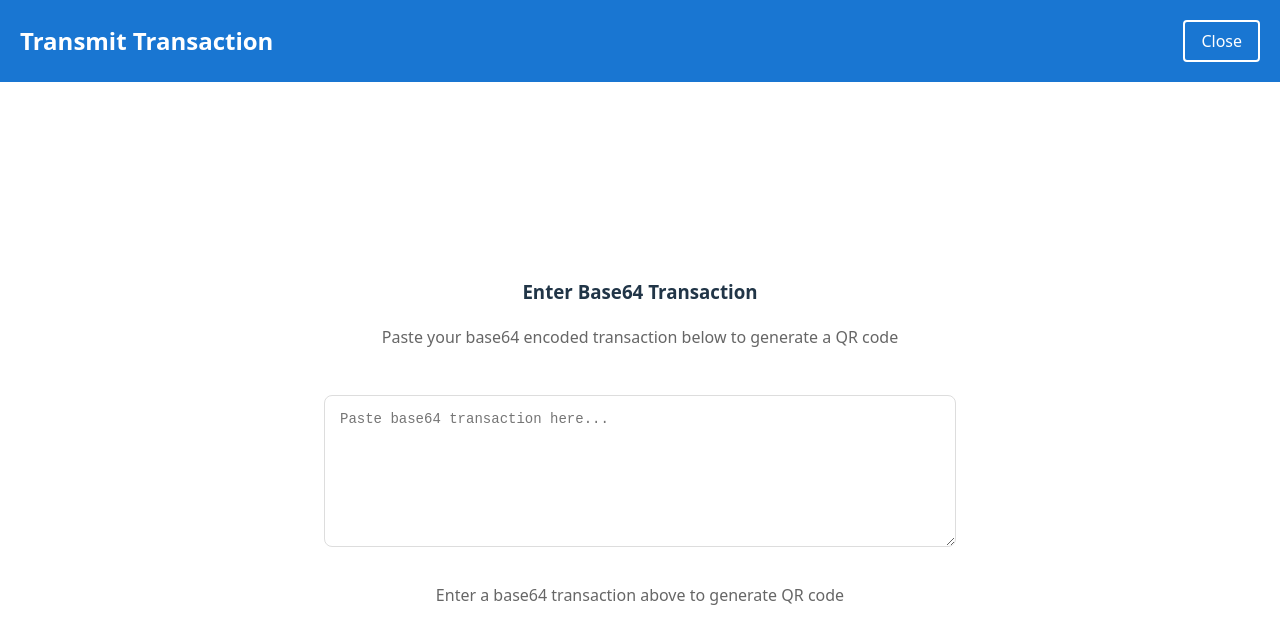
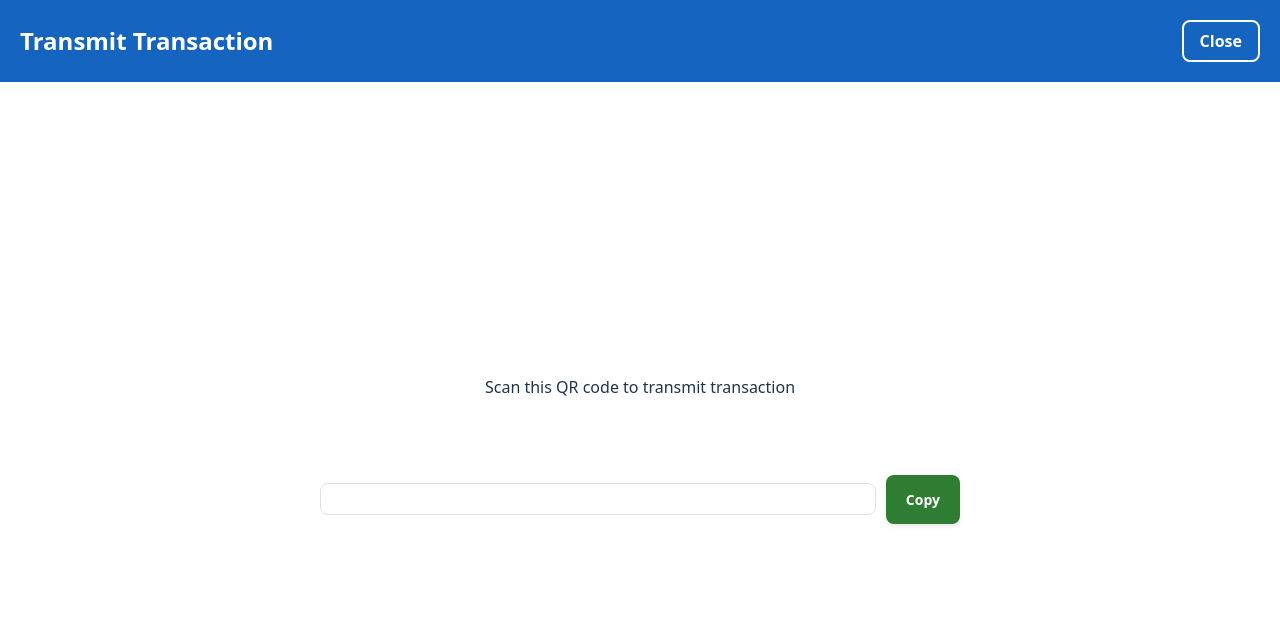
Before and after one commit to bsv-blockchain-demos/Pay-QuickR, a React (Vite) app: page /transmit in a window 1280 px wide. Shown: the top 644 px of the page. Built offline with nearby package versions, Linux system fonts and the light colour scheme; what @bsv/sdk would draw is missing.

Commit message:
leaps and bounds

```diff
--- a/src/components/QRDisplay.tsx
+++ b/src/components/QRDisplay.tsx
@@ -2,11 +2,13 @@ import React, { useEffect, useState } from 'react';
 import { generatePublicKeyQR } from '../utils/qrCodeUtils';
 
 interface QRDisplayProps {
-  publicKey: string;
+  data: string;
+  title: string;
+  description: string;
   onClose: () => void;
 }
 
-export const QRDisplay: React.FC<QRDisplayProps> = ({ publicKey, onClose }) => {
+export const QRDisplay: React.FC<QRDisplayProps> = ({ data, title, description, onClose }) => {
   const [qrCodeDataUrl, setQrCodeDataUrl] = useState<string>('');
   const [loading, setLoading] = useState<boolean>(true);
 
@@ -14,7 +16,7 @@ export const QRDisplay: React.FC<QRDisplayProps> = ({ publicKey, onClose }) => {
     const generateQR = async () => {
       try {
         setLoading(true);
-        const qrDataUrl = await generatePublicKeyQR(publicKey, {
+        const qrDataUrl = await generatePublicKeyQR(data, {
           size: 600,
           errorCorrectionLevel: 'M',
           margin: 1
@@ -28,11 +30,11 @@ export const QRDisplay: React.FC<QRDisplayProps> = ({ publicKey, onClose }) => {
     };
 
     generateQR();
-  }, [publicKey]);
+  }, [data]);
 
   const copyToClipboard = async () => {
     try {
-      await navigator.clipboard.writeText(publicKey);
+      await navigator.clipboard.writeText(data);
     } catch (error) {
       console.error('Failed to copy to clipboard:', error);
     }
@@ -58,7 +60,7 @@ export const QRDisplay: React.FC<QRDisplayProps> = ({ publicKey, onClose }) => {
         justifyContent: 'space-between',
         alignItems: 'center'
       }}>
-        <h2 style={{ margin: 0 }}>Receive Payment</h2>
+        <h2 style={{ margin: 0 }}>{title}</h2>
         <button
           onClick={onClose}
           style={{
@@ -96,8 +98,7 @@ export const QRDisplay: React.FC<QRDisplayProps> = ({ publicKey, onClose }) => {
               marginBottom: '30px',
               textAlign: 'center'
             }}>
-              <h3>Sharing Identity Key</h3>
-              <p style={{ color: '#aaa' }}>Others using this appcan scan this to get your identity public key</p>
+              <p>{description}</p>
             </div>
 
             {qrCodeDataUrl && (
@@ -143,7 +144,7 @@ export const QRDisplay: React.FC<QRDisplayProps> = ({ publicKey, onClose }) => {
                 border: '1px solid #e0e0e0',
                 color: '#333333'
               }}>
-                {publicKey}
+                {data}
               </div>
 
               <button
--- a/src/components/QRScanner.tsx
+++ b/src/components/QRScanner.tsx
@@ -177,23 +177,6 @@ export const QRScanner: React.FC<QRScannerProps> = ({ onScan, onClose }) => {
             objectFit: 'cover'
           }}
         />
-
-        {/* Scanning overlay */}
-        {isScanning && (
-          <div style={{
-            position: 'absolute',
-            top: '50%',
-            left: '50%',
-            transform: 'translate(-50%, -50%)',
-            color: 'white',
-            backgroundColor: 'rgba(0, 0, 0, 0.7)',
-            padding: '20px',
-            borderRadius: '8px',
-            textAlign: 'center'
-          }}>
-            <p>Point your camera at a QR code</p>
-          </div>
-        )}
       </div>
     </div>
   );
--- a/src/pages/DisplayPage.tsx
+++ b/src/pages/DisplayPage.tsx
@@ -59,7 +59,9 @@ export const DisplayPage: React.FC = () => {
 
   return (
     <QRDisplay
-      publicKey={publicKeyHex}
+      data={publicKeyHex}
+      title="Receive"
+      description="Sharing Identity Key"
       onClose={() => navigate('/select')}
     />
   );
--- a/src/pages/TransmitPage.tsx
+++ b/src/pages/TransmitPage.tsx
@@ -1,6 +1,7 @@
 import React, { useState, useEffect } from 'react';
 import { useNavigate } from 'react-router-dom';
-import QRCode from 'qrcode';
+import { QRDisplay } from '../components/QRDisplay';
+import { Payment } from '../utils/payments';
 
 interface TransmitPageProps {
   payment?: any;
@@ -8,56 +9,32 @@ interface TransmitPageProps {
 
 export const TransmitPage: React.FC<TransmitPageProps> = ({ payment }) => {
   const navigate = useNavigate();
-  const [transactionBase64, setTransactionBase64] = useState<string>('');
-  const [qrCodeDataUrl, setQrCodeDataUrl] = useState<string>('');
-  const [loading, setLoading] = useState<boolean>(false);
-  const [error, setError] = useState<string | null>(null);
+  const [data, setData] = useState<any>(null);
 
-  // Initialize with payment data if available
   useEffect(() => {
-    if (payment?.response?.rawTx) {
-      setTransactionBase64(payment.response.rawTx);
+    if (!payment) {
+      const payments = localStorage.getItem('outboundPayments');
+      if (payments) {
+        const parsedPayments = JSON.parse(payments);
+        if (parsedPayments.length > 0) {
+          const format = parsedPayments[0];
+          const pay = new Payment({
+            tx: format.response.tx,
+            outputs: [{
+              outputIndex: 0,
+              protocol: "wallet payment",
+              paymentRemittance: {
+                senderIdentityKey: format.paymentData.senderIdentityKey,
+                derivationPrefix: format.paymentData.derivationPrefix,
+                derivationSuffix: format.paymentData.derivationSuffix
+              }
+            }]
+          });
+          setData(pay.toBase64());
+        }
+      }
     }
   }, [payment]);
-
-  const generateQRCode = async (data: string) => {
-    try {
-      setLoading(true);
-      setError(null);
-      const qrDataUrl = await QRCode.toDataURL(data, {
-        width: 400,
-        margin: 2,
-        errorCorrectionLevel: 'M',
-        color: {
-          dark: '#000000',
-          light: '#FFFFFF'
-        }
-      });
-      setQrCodeDataUrl(qrDataUrl);
-    } catch (err) {
-      setError('Failed to generate QR code');
-      console.error('QR code generation error:', err);
-    } finally {
-      setLoading(false);
-    }
-  };
-
-  useEffect(() => {
-    if (transactionBase64.trim()) {
-      generateQRCode(transactionBase64);
-    } else {
-      setQrCodeDataUrl('');
-    }
-  }, [transactionBase64]);
-
-  const copyToClipboard = async () => {
-    try {
-      await navigator.clipboard.writeText(transactionBase64);
-      alert('Transaction copied to clipboard!');
-    } catch (error) {
-      console.error('Failed to copy to clipboard:', error);
-    }
-  };
 
   return (
     <div style={{
@@ -106,104 +83,12 @@ export const TransmitPage: React.FC<TransmitPageProps> = ({ payment }) => {
         justifyContent: 'center',
         padding: '40px 20px'
       }}>
-        <div style={{
-          marginBottom: '30px',
-          textAlign: 'center',
-          maxWidth: '600px'
-        }}>
-          <h3>Enter Base64 Transaction</h3>
-          <p style={{ color: '#666' }}>Paste your base64 encoded transaction below to generate a QR code</p>
-        </div>
-
-        <textarea
-          value={transactionBase64}
-          onChange={(e) => setTransactionBase64(e.target.value)}
-          placeholder="Paste base64 transaction here..."
-          style={{
-            width: '100%',
-            maxWidth: '600px',
-            height: '120px',
-            padding: '15px',
-            border: '1px solid #ddd',
-            borderRadius: '8px',
-            fontSize: '14px',
-            fontFamily: 'monospace',
-            resize: 'vertical',
-            marginBottom: '20px'
-          }}
+        <QRDisplay
+          data={payment || data}
+          title="Transmit Transaction"
+          description="Scan this QR code to transmit transaction"
+          onClose={() => navigate('/select')}
         />
-
-        {error && (
-          <div style={{
-            backgroundColor: '#ffebee',
-            color: '#c62828',
-            padding: '15px',
-            borderRadius: '8px',
-            marginBottom: '20px',
-            maxWidth: '600px',
-            textAlign: 'center'
-          }}>
-            <p>{error}</p>
-          </div>
-        )}
-
-        {loading && (
-          <div style={{ textAlign: 'center', marginBottom: '20px' }}>
-            <p>Generating QR code...</p>
-          </div>
-        )}
-
-        {qrCodeDataUrl && !loading && (
-          <div style={{
-            textAlign: 'center',
-            marginBottom: '30px'
-          }}>
-            <div style={{
-              padding: '20px',
-              backgroundColor: '#f9f9f9',
-              borderRadius: '12px',
-              display: 'inline-block'
-            }}>
-              <img
-                src={qrCodeDataUrl}
-                alt="Transaction QR Code"
-                style={{
-                  maxWidth: '100%',
-                  maxHeight: '400px',
-                  border: '1px solid #ddd',
-                  borderRadius: '8px'
-                }}
-              />
-            </div>
-
-            <div style={{ marginTop: '20px' }}>
-              <button
-                onClick={copyToClipboard}
-                style={{
-                  backgroundColor: '#4caf50',
-                  color: 'white',
-                  border: 'none',
-                  padding: '12px 24px',
-                  borderRadius: '4px',
-                  cursor: 'pointer',
-                  fontSize: '16px'
-                }}
-              >
-                Copy Transaction
-              </button>
-            </div>
-          </div>
-        )}
-
-        {!transactionBase64.trim() && (
-          <div style={{
-            textAlign: 'center',
-            color: '#666',
-            fontSize: '16px'
-          }}>
-            <p>Enter a base64 transaction above to generate QR code</p>
-          </div>
-        )}
       </div>
     </div>
   );
--- /dev/null
+++ b/src/utils/payments.ts
@@ -0,0 +1,56 @@
+import { type AtomicBEEF, type InternalizeOutput, Transaction, Utils } from "@bsv/sdk";
+
+
+export class Payment {
+    tx: AtomicBEEF;
+    outputs: InternalizeOutput[];
+
+    constructor(args : { tx: AtomicBEEF, outputs: InternalizeOutput[] }) {
+        this.tx = args.tx;
+        this.outputs = args.outputs;
+    }
+
+    toBase64() {
+        const writer = new Utils.Writer()
+        writer.write(this.tx)
+        writer.writeVarIntNum(this.outputs.length)
+        for (const output of this.outputs) {
+            writer.writeVarIntNum(output.outputIndex)
+            writer.write(Utils.toArray(output!.paymentRemittance!.senderIdentityKey, 'hex'))
+            writer.writeVarIntNum(output!.paymentRemittance!.derivationPrefix.length)
+            writer.write(Utils.toArray(output!.paymentRemittance!.derivationPrefix, 'base64'))
+            writer.writeVarIntNum(output!.paymentRemittance!.derivationSuffix.length)
+            writer.write(Utils.toArray(output!.paymentRemittance!.derivationSuffix, 'base64'))
+        }
+
+        return Utils.toBase64(writer.toArray())
+    }
+
+    static fromBase64(data: string) {
+        const reader = new Utils.Reader(Utils.toArray(data, 'base64'))
+        const transaction = Transaction.fromReader(reader)
+        const tx = transaction.toAtomicBEEF()
+        const outputsCount = reader.readVarIntNum()
+        const outputs: InternalizeOutput[] = []
+        for (let i = 0; i < outputsCount; i++) {
+            const outputIndex = reader.readVarIntNum()
+            const senderIdentityKey = Utils.toHex(reader.read(33))
+            const derivationPreLength = reader.readVarIntNum()
+            const derivationPrefix = Utils.toBase64(reader.read(derivationPreLength))
+            const derivationSuffixLength = reader.readVarIntNum()
+            const derivationSuffix = Utils.toBase64(reader.read(derivationSuffixLength))
+            outputs.push({
+                outputIndex,
+                protocol: "wallet payment",
+                paymentRemittance: {
+                    senderIdentityKey,
+                    derivationPrefix,
+                    derivationSuffix
+                }
+            })
+        }
+
+        return new Payment({ tx, outputs })
+    }
+
+}
--- a/vite.config.ts
+++ b/vite.config.ts
@@ -5,6 +5,7 @@ import react from '@vitejs/plugin-react'
 export default defineConfig({
   plugins: [react()],
   server: {
-    host: true
+    host: true,
+    allowedHosts: ['localhost', '127.0.0.1', '0.0.0.0', 'deggen.ngrok.app']
   }
 })
```
Also changed, not shown: src/pages/SelectPage.tsx (+19 -0 lines).
